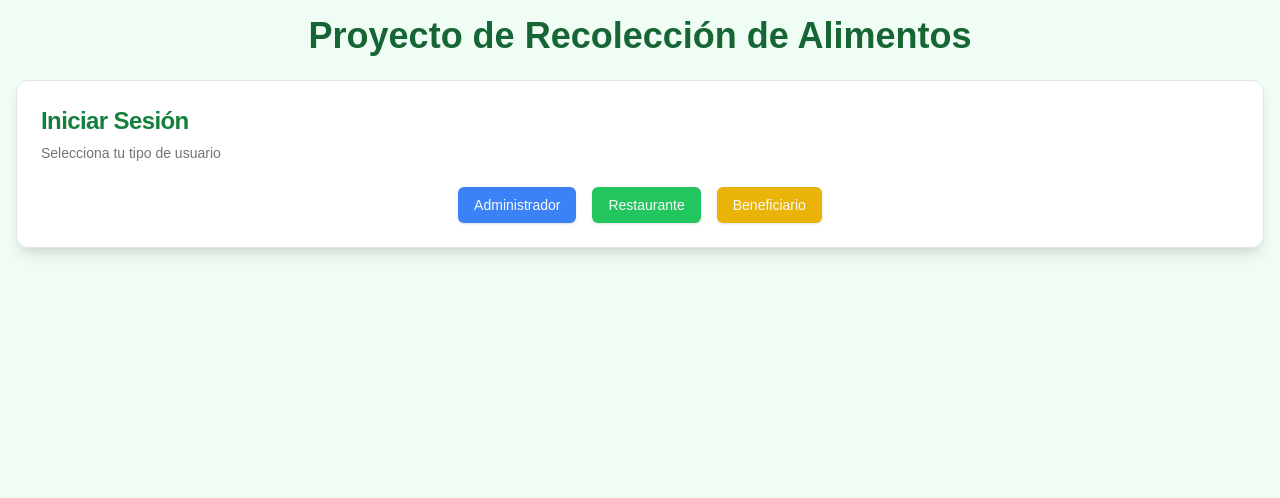
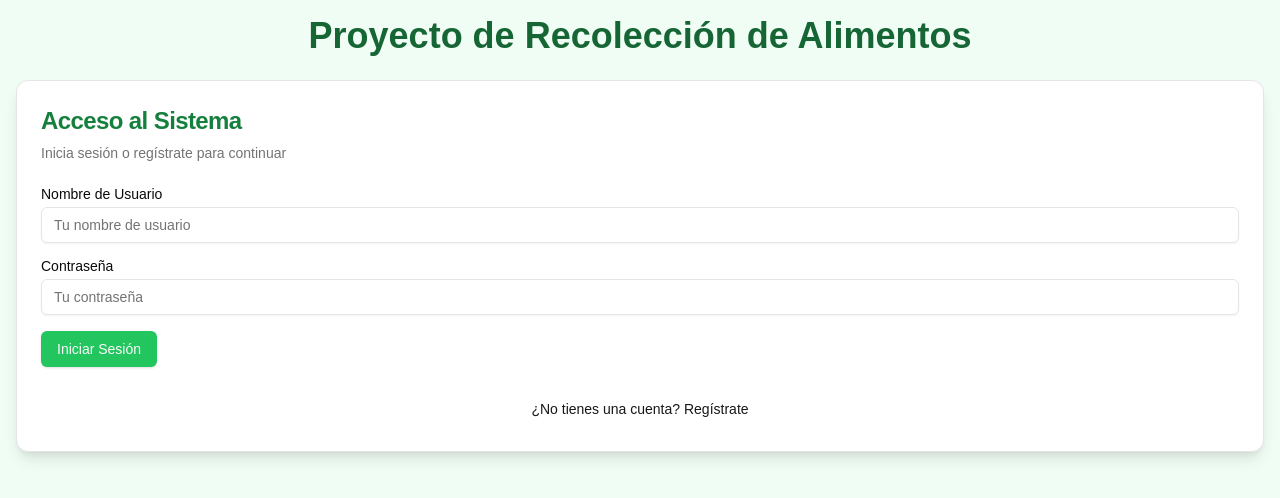
Before and after one commit to Infil505/Wiki, a Next.js app: page / in a window 1280 px wide. Shown: the top 498 px of the page. Built offline with nearby package versions, Linux system fonts and the light colour scheme.

Commit message:
nuevos cambios

```diff
--- a/components/pagina-principal.tsx
+++ b/components/pagina-principal.tsx
@@ -9,21 +9,29 @@ import { Textarea } from "@/components/ui/textarea";
 import { Avatar, AvatarFallback, AvatarImage } from "@/components/ui/avatar";
 import { AlertCircle, CheckCircle2 } from 'lucide-react';
 import { ResponsiveContainer, BarChart, Bar, XAxis, YAxis, Tooltip, PieChart, Pie, LineChart, Line } from 'recharts';
+import { Select, SelectContent, SelectItem, SelectTrigger, SelectValue } from '@radix-ui/react-select';
 
 
 interface Donation {
   name: string;
   type: string;
-  quantity: number; // Asumiendo que quantity es un número
-  image: string; // URL de la imagen
+  quantity: number;
+  image: string;
 }
-
 
 type Request = {
   beneficiaryName: string;
   address: string;
   needs: string;
 };
+
+interface User {
+  username: string;
+  password: string;
+  type: 'administrador' | 'beneficiario' | 'restaurante';
+}
+
+const ADMIN_CODE = "ADMIN123"; // Código de administrador
 
 export default function FoodCollectionApp() {
   const [activeTab, setActiveTab] = useState("inicio");
@@ -36,10 +44,49 @@ export default function FoodCollectionApp() {
   const [userType, setUserType] = useState<'administrador' | 'beneficiario' | 'restaurante' | null>(null);
   const [donations, setDonations] = useState<Donation[]>([]);
   const [requests, setRequests] = useState<Request[]>([]);
+  const [users, setUsers] = useState<User[]>([]);
+  const [showRegisterForm, setShowRegisterForm] = useState(false);
+  const [registerUserType, setRegisterUserType] = useState<'beneficiario' | 'restaurante'>('beneficiario');
 
-  const handleLogin = (type: 'administrador' | 'beneficiario' | 'restaurante') => {
-    setIsLoggedIn(true);
-    setUserType(type); // Esto debería funcionar si userType está bien definido
+  const handleLogin = (e: React.FormEvent<HTMLFormElement>) => {
+    e.preventDefault();
+    const formData = new FormData(e.currentTarget);
+    const username = formData.get('username') as string;
+    const password = formData.get('password') as string;
+    const user = users.find(u => u.username === username && u.password === password);
+    if (user) {
+      setIsLoggedIn(true);
+      setUserType(user.type);
+      showNotificationMessage('Inicio de sesión exitoso', 'success');
+    } else {
+      showNotificationMessage('Credenciales incorrectas', 'error');
+    }
+  };
+
+  const handleRegister = (e: React.FormEvent<HTMLFormElement>) => {
+    e.preventDefault();
+    const formData = new FormData(e.currentTarget);
+    const username = formData.get('username') as string;
+    const password = formData.get('password') as string;
+    const adminCode = formData.get('adminCode') as string;
+
+    if (users.some(u => u.username === username)) {
+      showNotificationMessage('El nombre de usuario ya existe', 'error');
+      return;
+    }
+
+    let type: 'administrador' | 'beneficiario' | 'restaurante' = registerUserType;
+    if (adminCode === ADMIN_CODE) {
+      type = 'administrador';
+    } else if (adminCode) {
+      showNotificationMessage('Código de administrador incorrecto', 'error');
+      return;
+    }
+
+    const newUser: User = { username, password, type };
+    setUsers([...users, newUser]);
+    showNotificationMessage('Registro exitoso', 'success');
+    setShowRegisterForm(false);
   };
 
   const handleLogout = () => {
@@ -51,19 +98,16 @@ export default function FoodCollectionApp() {
   const handleDonation = (e: React.FormEvent<HTMLFormElement>) => {
     e.preventDefault();
     const formData = new FormData(e.currentTarget);
-
-    // Verifica que el valor de 'image' no sea null y sea un archivo
     const imageFile = formData.get('image') as File | null;
     const newDonation: Donation = {
       name: formData.get('name') as string,
       type: formData.get('donationType') as string,
-      quantity: formData.get('quantity') !== null ? Number(formData.get('quantity')) :  0,
-      image: imageFile ? URL.createObjectURL(imageFile) : '', // Manejo de imagen
+      quantity: formData.get('quantity') !== null ? Number(formData.get('quantity')) : 0,
+      image: imageFile ? URL.createObjectURL(imageFile) : '',
     };
-
     setDonations([...donations, newDonation]);
     showNotificationMessage('Donación registrada con éxito', 'success');
-    e.currentTarget.reset(); // Resetea el formulario
+    e.currentTarget.reset();
   };
 
   const handleRequest = (e: React.FormEvent<HTMLFormElement>) => {
@@ -86,9 +130,7 @@ export default function FoodCollectionApp() {
     setTimeout(() => setShowNotification(false), 3000);
   };
 
-
   const handleEditDonation = (index: number) => {
-    // Implement edit functionality
     console.log('Editing donation at index:', index);
   };
 
@@ -98,7 +140,6 @@ export default function FoodCollectionApp() {
 
   const handleAddDonation = (e: React.FormEvent<HTMLFormElement>) => {
     e.preventDefault();
-    // Implement add functionality
     console.log('Adding new donation');
     setShowAddDonationForm(false);
   };
@@ -117,14 +158,61 @@ export default function FoodCollectionApp() {
       {!isLoggedIn ? (
         <Card className="bg-white shadow-lg">
           <CardHeader>
-            <CardTitle className="text-2xl text-green-700">Iniciar Sesión</CardTitle>
-            <CardDescription>Selecciona tu tipo de usuario</CardDescription>
+            <CardTitle className="text-2xl text-green-700">Acceso al Sistema</CardTitle>
+            <CardDescription>Inicia sesión o regístrate para continuar</CardDescription>
           </CardHeader>
-          <CardContent className="flex justify-center space-x-4">
-            <Button onClick={() => handleLogin('administrador')} className="bg-blue-500 hover:bg-blue-600">Administrador</Button>
-            <Button onClick={() => handleLogin('restaurante')} className="bg-green-500 hover:bg-green-600">Restaurante</Button>
-            <Button onClick={() => handleLogin('beneficiario')} className="bg-yellow-500 hover:bg-yellow-600">Beneficiario</Button>
+          <CardContent>
+            {!showRegisterForm ? (
+              <form onSubmit={handleLogin}>
+                <div className="grid w-full items-center gap-4">
+                  <div className="flex flex-col space-y-1.5">
+                    <Label htmlFor="username">Nombre de Usuario</Label>
+                    <Input id="username" name="username" placeholder="Tu nombre de usuario" required />
+                  </div>
+                  <div className="flex flex-col space-y-1.5">
+                    <Label htmlFor="password">Contraseña</Label>
+                    <Input id="password" name="password" type="password" placeholder="Tu contraseña" required />
+                  </div>
+                </div>
+                <Button type="submit" className="mt-4 bg-green-500 hover:bg-green-600">Iniciar Sesión</Button>
+              </form>
+            ) : (
+              <form onSubmit={handleRegister}>
+                <div className="grid w-full items-center gap-4">
+                  <div className="flex flex-col space-y-1.5">
+                    <Label htmlFor="username">Nombre de Usuario</Label>
+                    <Input id="username" name="username" placeholder="Elige un nombre de usuario" required />
+                  </div>
+                  <div className="flex flex-col space-y-1.5">
+                    <Label htmlFor="password">Contraseña</Label>
+                    <Input id="password" name="password" type="password" placeholder="Elige una contraseña" required />
+                  </div>
+                  <div className="flex flex-col space-y-1.5">
+                    <Label htmlFor="userType">Tipo de Usuario</Label>
+                    <Select onValueChange={(value) => setRegisterUserType(value as 'beneficiario' | 'restaurante')}>
+                      <SelectTrigger>
+                        <SelectValue placeholder="Selecciona el tipo de usuario" />
+                      </SelectTrigger>
+                      <SelectContent>
+                        <SelectItem value="beneficiario">Beneficiario</SelectItem>
+                        <SelectItem value="restaurante">Restaurante/Donador</SelectItem>
+                      </SelectContent>
+                    </Select>
+                  </div>
+                  <div className="flex flex-col space-y-1.5">
+                    <Label htmlFor="adminCode">Código de Administrador (opcional)</Label>
+                    <Input id="adminCode" name="adminCode" placeholder="Solo para administradores" />
+                  </div>
+                </div>
+                <Button type="submit" className="mt-4 bg-blue-500 hover:bg-blue-600">Registrarse</Button>
+              </form>
+            )}
           </CardContent>
+          <CardFooter className="flex justify-center">
+            <Button variant="link" onClick={() => setShowRegisterForm(!showRegisterForm)}>
+              {showRegisterForm ? "¿Ya tienes una cuenta? Inicia sesión" : "¿No tienes una cuenta? Regístrate"}
+            </Button>
+          </CardFooter>
         </Card>
       ) : (
         <>
@@ -189,40 +277,6 @@ export default function FoodCollectionApp() {
               </TabsContent>
 
               {userType === 'restaurante' && (
-                <TabsContent value="donors">
-                  <Card className="bg-white shadow-lg">
-                    <CardHeader>
-                      <CardTitle className="text-2xl text-green-700">Donar Alimentos</CardTitle>
-                      <CardDescription>Restaurantes e individuos pueden donar aquí</CardDescription>
-                    </CardHeader>
-                    <CardContent>
-                      <form onSubmit={handleDonation}>
-                        <div className="grid w-full items-center gap-4">
-                          <div className="flex flex-col space-y-1.5">
-                            <Label htmlFor="name">Nombre</Label>
-                            <Input id="name" name="name" placeholder="Tu nombre o nombre del restaurante" required />
-                          </div>
-                          <div className="flex flex-col space-y-1.5">
-                            <Label htmlFor="donationType">Tipo de Donación</Label>
-                            <Input id="donationType" name="donationType" placeholder="Alimentos no perecederos, comida preparada, etc." required />
-                          </div>
-                          <div className="flex flex-col space-y-1.5">
-                            <Label htmlFor="quantity">Cantidad</Label>
-                            <Input id="quantity" name="quantity" placeholder="Cantidad aproximada" required />
-                          </div>
-                          <div className="flex flex-col space-y-1.5">
-                            <Label htmlFor="image">Imagen del Producto</Label>
-                            <Input id="image" name="image" type="file" required />
-                          </div>
-                        </div>
-                        <Button type="submit" className="mt-4 bg-green-500 hover:bg-green-600">Registrar Donación</Button>
-                      </form>
-                    </CardContent>
-                  </Card>
-                </TabsContent>
-              )}
-
-              {userType === 'restaurante' && (
                 <>
                   <TabsContent value="donaciones">
                     <Card className="bg-white shadow-lg">
@@ -233,6 +287,7 @@ export default function FoodCollectionApp() {
                       <CardContent>
                         <form onSubmit={handleDonation}>
                           <div className="grid w-full items-center gap-4">
+
                             <div className="flex flex-col space-y-1.5">
                               <Label htmlFor="name">Nombre</Label>
                               <Input id="name" name="name" placeholder="Tu nombre o nombre del restaurante" required />
@@ -278,7 +333,6 @@ export default function FoodCollectionApp() {
                   </TabsContent>
                 </>
               )}
-
 
               {userType === 'administrador' && (
                 <>
--- a/package.json
+++ b/package.json
@@ -15,8 +15,10 @@
     "@radix-ui/react-avatar": "^1.1.1",
     "@radix-ui/react-icons": "^1.3.0",
     "@radix-ui/react-label": "^2.1.0",
+    "@radix-ui/react-select": "^2.1.2",
     "@radix-ui/react-slot": "^1.1.0",
     "@radix-ui/react-tabs": "^1.1.1",
+    "@tailwindcss/forms": "^0.5.9",
     "class-variance-authority": "^0.7.0",
     "clsx": "^2.1.1",
     "lucide-react": "^0.452.0",
```
Also changed, not shown: 1 other file (tests, documents, lock files or other folders).
